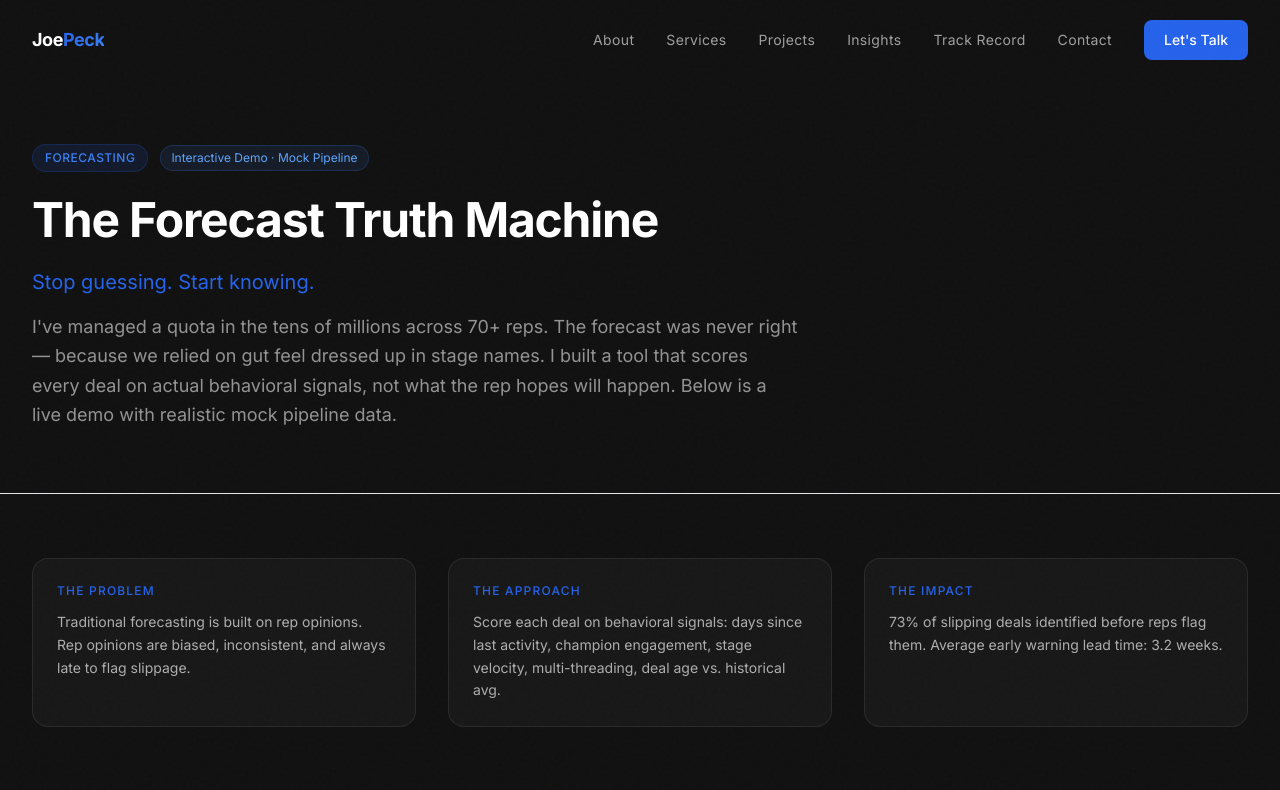
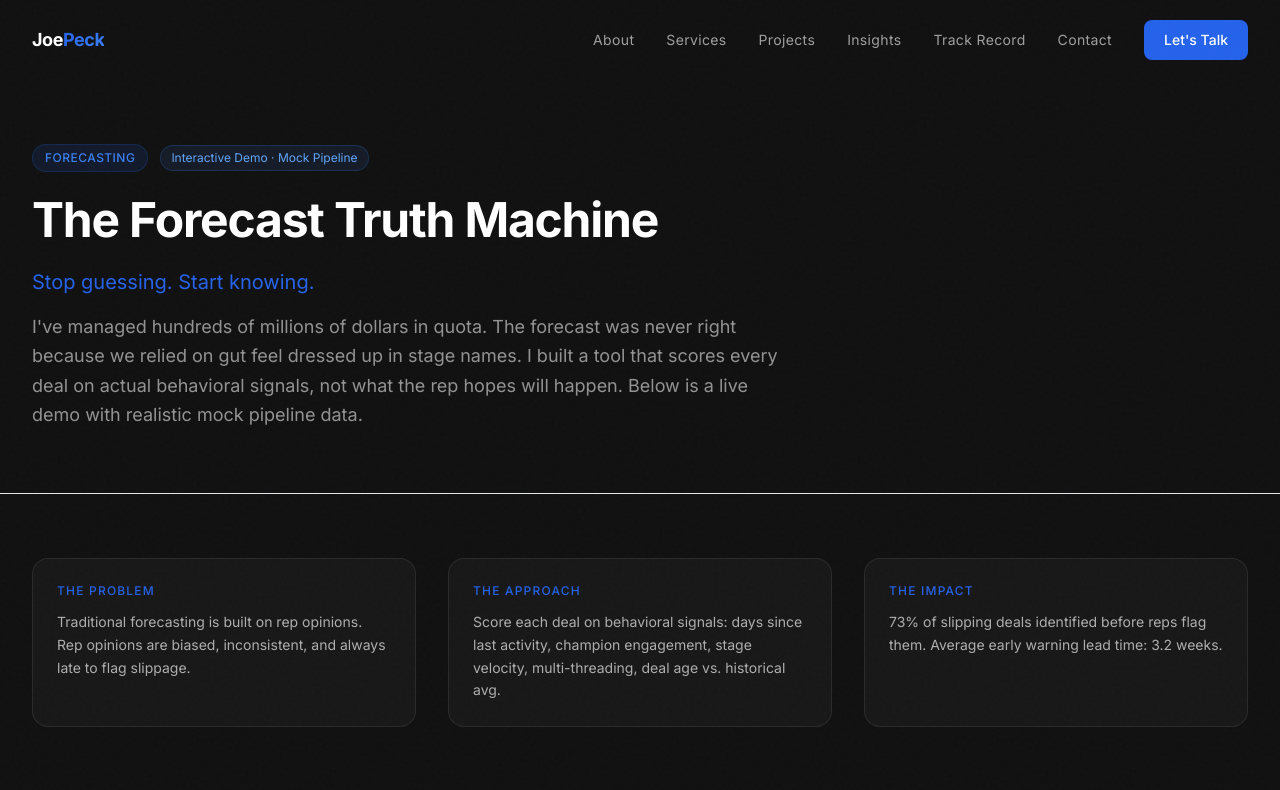
Before and after one commit to josephppeck-wq/joepeck-ai, a Next.js app: page /projects/forecast-machine in a window 1280 px wide. Shown: the top 790 px of the page. Built offline with nearby package versions, Linux system fonts and the light colour scheme.

Commit message:
fix: update Forecast Machine intro paragraph with new copy

```diff
--- a/app/projects/forecast-machine/page.tsx
+++ b/app/projects/forecast-machine/page.tsx
@@ -25,7 +25,7 @@ export default function ForecastMachinePage() {
             </h1>
             <p className="text-xl text-accent mb-4">Stop guessing. Start knowing.</p>
             <p className="text-white/55 text-lg leading-relaxed">
-              I&apos;ve managed a quota in the tens of millions across 70+ reps. The forecast was never right — because we relied on gut feel dressed up in stage names. I built a tool that scores every deal on actual behavioral signals, not what the rep hopes will happen. Below is a live demo with realistic mock pipeline data.
+              I&apos;ve managed hundreds of millions of dollars in quota. The forecast was never right because we relied on gut feel dressed up in stage names. I built a tool that scores every deal on actual behavioral signals, not what the rep hopes will happen. Below is a live demo with realistic mock pipeline data.
             </p>
           </div>
         </div>
```
